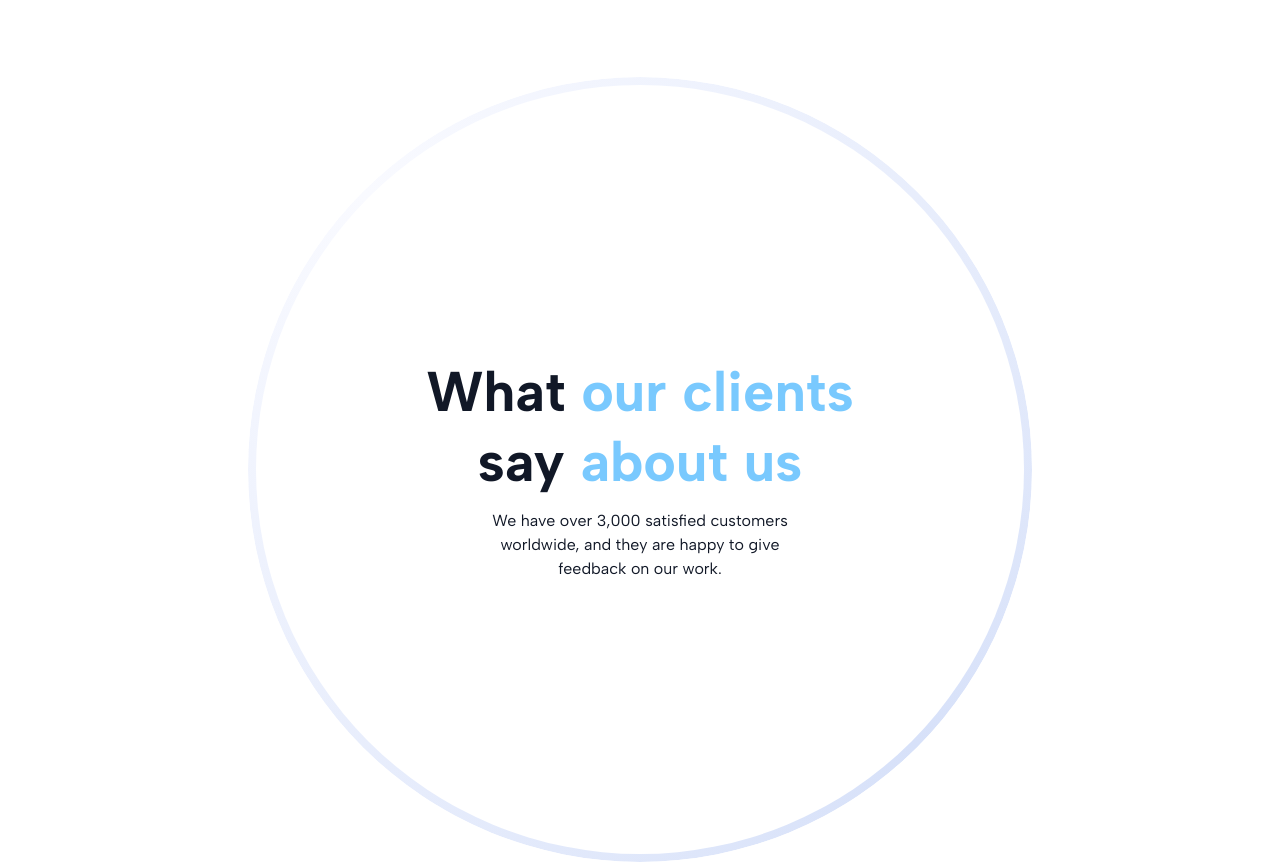
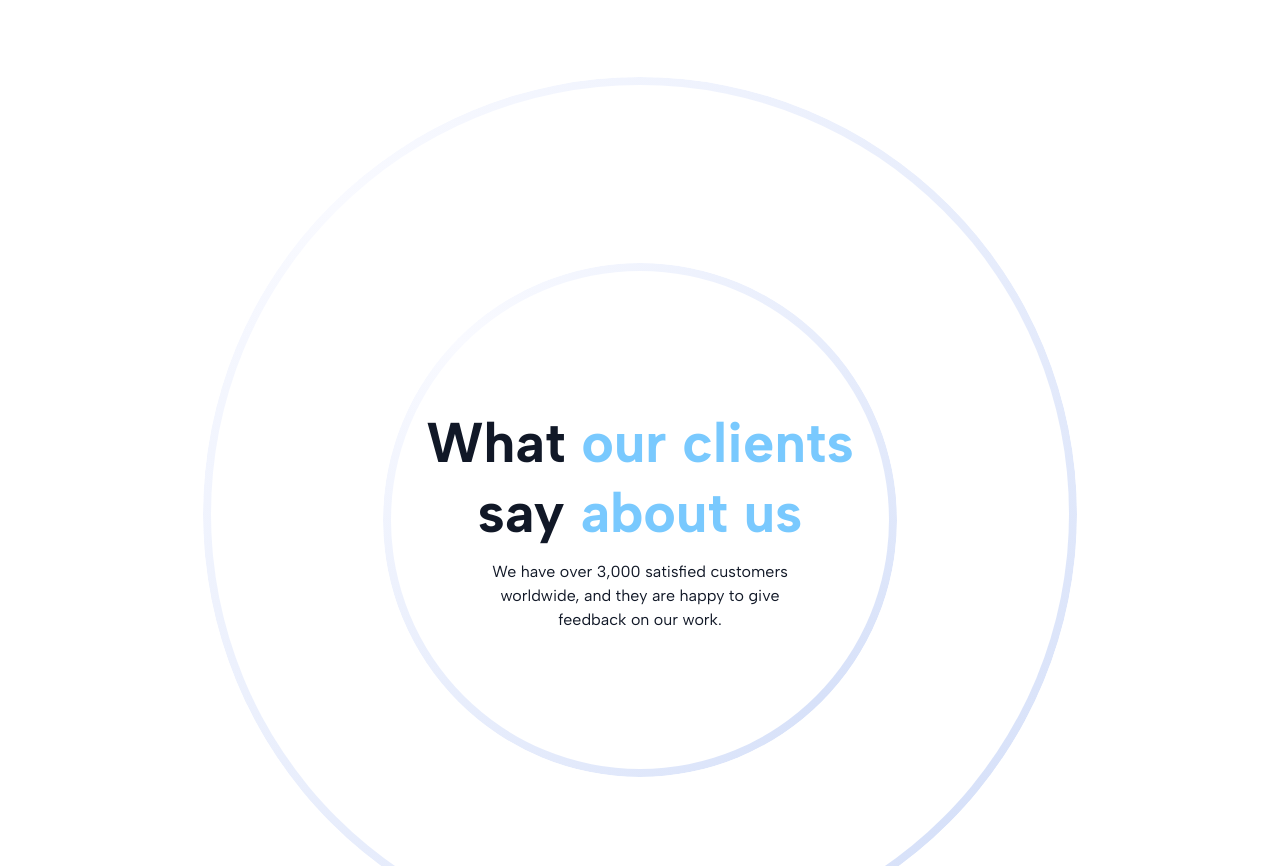
Before and after one commit to GeorgeDash/alpine-cargo, a website: page index.html in a window 1280 px wide. Shown: the part 2752-3618 px from the top of the page. Drawn offline with nearby package versions, Linux system fonts and the light colour scheme.

Commit message:
Working on reviews section

```diff
--- a/index.html
+++ b/index.html
@@ -143,9 +143,14 @@
                 </div>
             </section>
             <section id="reviews" class="border-inner border-outer flex justify-center items-center text-center mb-20 px-16 relative">
-                <div class="heading circle-border aspect-square flex flex-col space-y-3 justify-center items-center ">
-                    <h2 class="w-3/5 text-[3.5rem] font-bold leading-tight">What <span class="text-blue">our clients</span> say <span class="text-blue">about us</span></h2>
-                    <p class="w-2/5">We have over 3,000 satisfied customers worldwide, and they are happy to give feedback on our work.</p>
+                <div class="heading circle-border aspect-square flex flex-col space-y-3 justify-center items-center " style="--width: 80%">
+                    <div class="comment" id="adem">
+
+                    </div>
+                    <div class="heading circle-border aspect-square flex flex-col space-y-3 justify-center items-center " style="--width: 60%">
+                        <h2 class="w-[530px] text-[3.5rem] font-bold leading-tight">What <span class="text-blue">our clients</span> say <span class="text-blue">about us</span></h2>
+                        <p class="w-3/5">We have over 3,000 satisfied customers worldwide, and they are happy to give feedback on our work.</p>
+                    </div>
                 </div>
             </section>
         </main>
--- a/src/input.css
+++ b/src/input.css
@@ -91,7 +91,7 @@ header, main, section, footer{
 }
 
 /* Inner and outer borders */
-.circle-border{
+.circle-border {
     --gradient: conic-gradient(
         from 315deg,
         #f9faff,
@@ -99,13 +99,17 @@ header, main, section, footer{
         #f9faff
     );
     --border-width: 8px;
+    --width: 45%;
+
+    width: var(--width);
+    aspect-ratio: 1 / 1; /* Ensures the element maintains a 1:1 aspect ratio */
     border: var(--border-width) solid transparent;
     border-radius: 100%;
 
     /*
     For Safari >= 18.2:
-    Uses the `background` shorthad with the new `border-area` value for `background-clip`.
-    `border-box` is neccessary for `background-origin` in early implementations,
+    Uses the `background` shorthand with the new `border-area` value for `background-clip`.
+    `border-box` is necessary for `background-origin` in early implementations,
     but an update to the spec hints that it can be dropped in the future.
     */
     @supports (background-clip: border-area) {
```
Also changed, not shown: build/css/style.css. Lines whose indentation alone changed are shown as unchanged.
